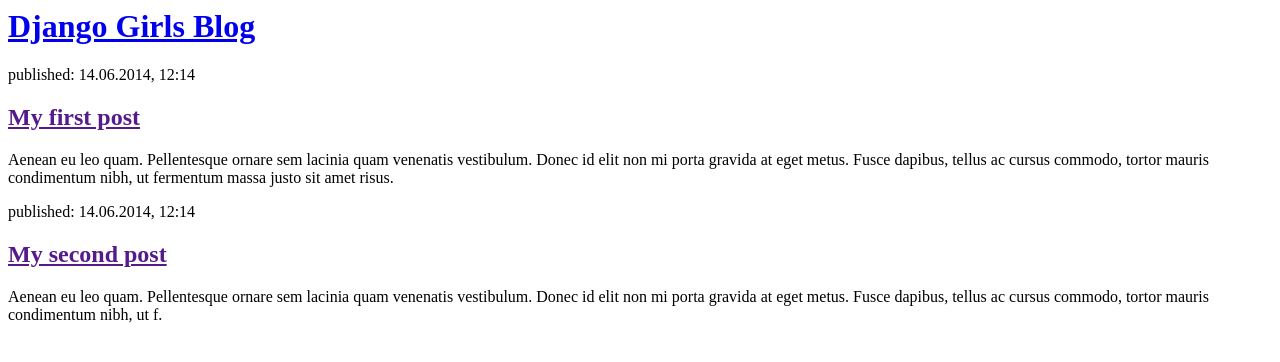
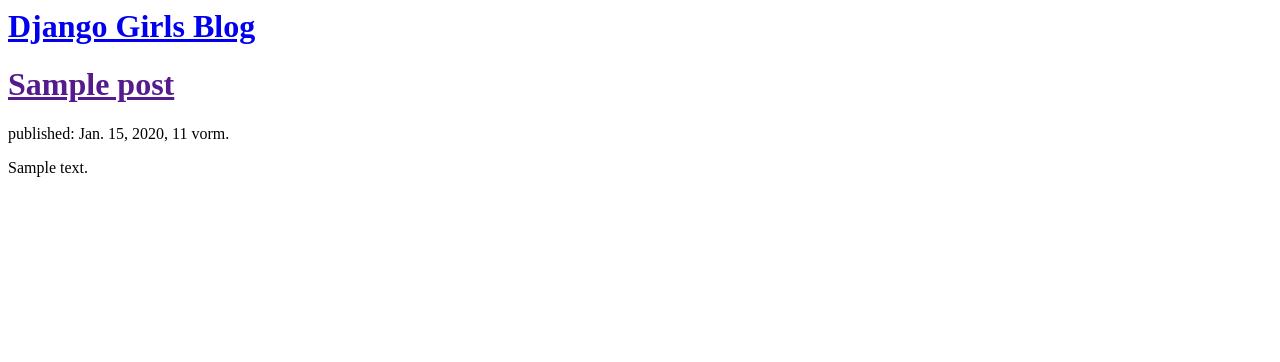
Before and after one commit to cyanthrust/my-first-blog, a Django app: template blog/templates/blog/post_list.html in a window 1280 px wide. Shown: the top 362 px of the page. Run offline with Django 3.2, Linux system fonts and the light colour scheme; the template is opened without the code that fills it: values that come from a table or form of the project are taken from there, others are empty; tables that the repository leaves empty hold one stand-in row (values such as "Sample post").

Commit message:
Modified templates to display posts from database.

```diff
--- a/blog/models.py
+++ b/blog/models.py
@@ -5,8 +5,8 @@
     author = models.ForeignKey('auth.User', on_delete=models.CASCADE)
     title = models.CharField(max_length=200)
     text = models.TextField()
-    created_data = models.DateTimeField(default=timezone.now)
-    published_data = models.DateTimeField(blank=True, null=True)
+    created_date = models.DateTimeField(default=timezone.now)
+    published_date = models.DateTimeField(blank=True, null=True)
 
     def publish(self):
         self.published_date = timezone.now()
--- a/blog/templates/blog/post_list.html
+++ b/blog/templates/blog/post_list.html
@@ -6,17 +6,12 @@
         <div>
             <h1><a href="/">Django Girls Blog</a></h1>
         </div>
-
+{% for post in posts %}
         <div>
-            <p>published: 14.06.2014, 12:14</p>
-            <h2><a href="">My first post</a></h2>
-            <p>Aenean eu leo quam. Pellentesque ornare sem lacinia quam venenatis vestibulum. Donec id elit non mi porta gravida at eget metus. Fusce dapibus, tellus ac cursus commodo, tortor mauris condimentum nibh, ut fermentum massa justo sit amet risus.</p>
+          <h1><a href="">{{ post.title }}</a></h1>
+            <p>published: {{ post.published_date }}</p>
+            <p>{{ post.text|linebreaksbr }}</p>
         </div>
-
-        <div>
-            <p>published: 14.06.2014, 12:14</p>
-            <h2><a href="">My second post</a></h2>
-            <p>Aenean eu leo quam. Pellentesque ornare sem lacinia quam venenatis vestibulum. Donec id elit non mi porta gravida at eget metus. Fusce dapibus, tellus ac cursus commodo, tortor mauris condimentum nibh, ut f.</p>
-        </div>
+{% endfor %}
     </body>
 </html>
--- a/blog/views.py
+++ b/blog/views.py
@@ -1,6 +1,8 @@
 from django.shortcuts import render
-
+from django.utils import timezone
+from .models import Post
 # Create your views here.
 
 def post_list(request):
-    return render(request, 'blog/post_list.html', {})
+    posts = Post.objects.filter(published_date__lte=timezone.now()).order_by('published_date')
+    return render(request, 'blog/post_list.html', {'posts': posts})
```
Also changed, not shown: blog/migrations/0002_auto_20180525_1320.py (added).
